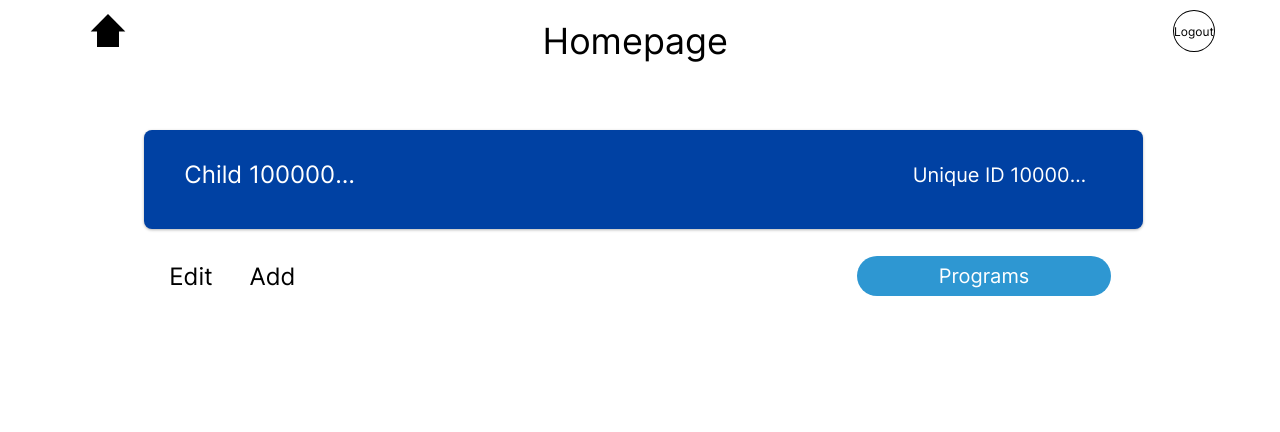
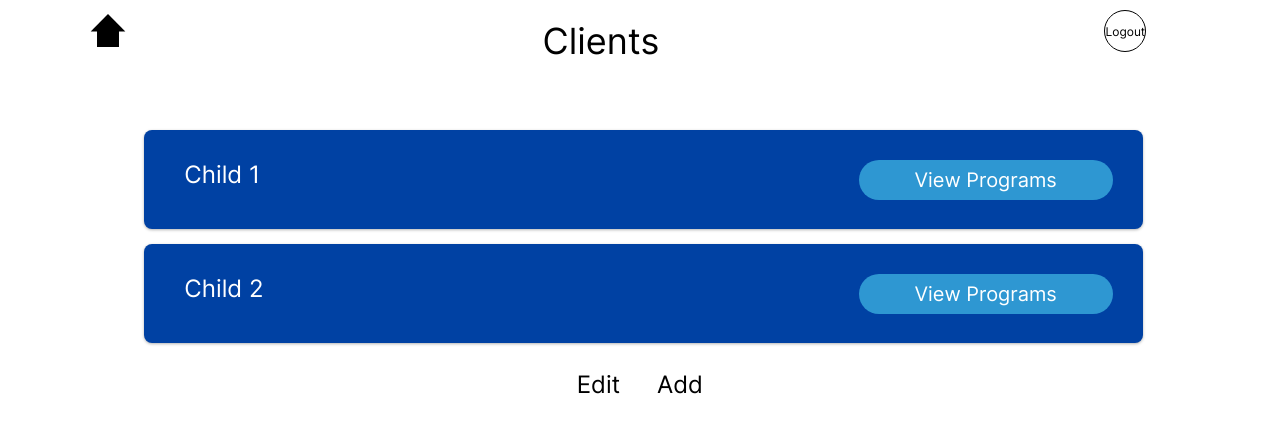
Before and after one commit to msmhatre18/fydp_FE, a React (Create React App) app: page /homepagepatients in a window 1280 px wide. Shown: the top 432 px of the page. Built offline with nearby package versions, Linux system fonts and the light colour scheme.

Commit message:
wip on forgot password and programs homepage

```diff
--- a/src/components/ChildRowUniqueID/index.jsx
+++ /dev/null
@@ -1,30 +0,0 @@
-import React from "react";
-import './../../styles/Homepage.css';
-import { Text } from "components";
-
-const ChildRowUniqueID = (props) => {
-  return (
-    <>
-      <div className={`home-page ${props.className}`}>
-        <Text
-          className="text-container"
-          as="h4"
-          variant="h4"
-        >
-          {props.prop1}
-        </Text>
-        <Text
-          className="text-container"
-          as="h5"
-          variant="h5"
-        >
-          {props.prop2}
-        </Text>
-      </div>
-    </>
-  );
-};
-
-ChildRowUniqueID.defaultProps = {};
-
-export default ChildRowUniqueID;
--- /dev/null
+++ b/src/components/ClientRow/index.jsx
@@ -0,0 +1,31 @@
+import React from "react";
+import './../../styles/Homepage.css';
+import { Text, Button } from "components";
+import { useNavigate } from "react-router-dom";
+
+const ClientRow = ({className, kidsabilityId}) => {
+  const navigate = useNavigate();
+  return (
+    <>
+      <div className={`home-page ${className}`}>
+        <Text
+          className="text-container"
+          as="h4"
+          variant="h4"
+        >
+          {kidsabilityId}
+        </Text>
+        <Button
+              className="common-pointer bg-blue_600 cursor-pointer font-normal leading-[normal] min-w-[254px] md:ml-[0] ml-[561px] not-italic py-[8px] rounded-[21px] text-[20px] text-center text-white_A700 w-[auto]"
+              onClick={() => navigate("/programsnoneopen")}
+            >
+              View Programs
+        </Button>
+      </div>
+    </>
+  );
+};
+
+ClientRow.defaultProps = {};
+
+export default ClientRow;
--- a/src/pages/ForgotPasswordPage/index.jsx
+++ b/src/pages/ForgotPasswordPage/index.jsx
@@ -1,10 +1,26 @@
 import React from "react";
-
+import { useState } from "react";
 import { Text, Input, Button } from "components";
 import { useNavigate } from "react-router-dom";
+import { axiosClient } from "constants/constants";
 
 const ForgotPasswordPagePage = () => {
   const navigate = useNavigate();
+  const [email, setEmail] = useState("");
+
+  const handleEmailChange = (e) => {
+    setEmail(e.target.value);
+  };
+
+
+  const handleSubmit = () => {
+    axiosClient
+        .post("/forgot-password", { email: email})
+        .then((response) => {
+          console.log(response);
+          navigate("/passwordrequestedpage");
+        })
+  }
 
   return (
     <>
@@ -30,10 +46,12 @@ const ForgotPasswordPagePage = () => {
             type="email"
             name="group182"
             placeholder="Email"
+            value={email}
+            onChange={handleEmailChange}
           ></Input>
           <Button
             className="common-pointer bg-blue_600 cursor-pointer font-normal leading-[normal] min-w-[254px] not-italic py-[8px] rounded-[21px] text-[20px] text-black_900 text-center w-[auto]"
-            onClick={() => navigate("/passwordrequestedpage")}
+            onClick={handleSubmit}
           >
             Request Password Reset
           </Button>
--- a/src/pages/Homepagepatients/index.jsx
+++ b/src/pages/Homepagepatients/index.jsx
@@ -1,6 +1,6 @@
 import React from "react";
 
-import ChildRowUniqueID from "components/ChildRowUniqueID";
+import ClientRow from "components/ClientRow";
 import { Text, Button, Img } from "components";
 import { useNavigate } from "react-router-dom";
 
@@ -22,7 +22,7 @@ const HomepagepatientsPage = () => {
             as="h2"
             variant="h2"
           >
-            Homepage
+            Clients
           </Text>
           <Text
             className="bg-white_A700 flex h-[40px] items-center justify-center mb-[12px] md:ml-[0] ml-[446px] not-italic outline outline-[1px] outline-black_900 rounded-[50%] text-black_900 text-center w-[40px]"
@@ -34,7 +34,8 @@ const HomepagepatientsPage = () => {
         </div>
 
         <div className="flex flex-col items-center justify-center mt-10 w-full md:flex-row md:gap-4 md:justify-between md:mt-20">
-          <ChildRowUniqueID prop1="Child 100000000000000000000" prop2="Unique ID 10000000000000000" className="flex flex-row items-end justify-start md:ml-[0] ml-[7px] mt-[40px] md:w-[100%] w-[78%]" />
+          <ClientRow kidsabilityId="Child 1" className="flex flex-row items-end justify-start md:ml-[0] ml-[7px] mt-[40px] md:w-[100%] w-[78%]" />
+          <ClientRow kidsabilityId="Child 2" className="flex flex-row items-end justify-start md:ml-[0] ml-[7px] mt-[40px] md:w-[100%] w-[78%]" />
         </div>
 
         <div className="flex md:flex-col flex-row md:gap-[20px] items-center justify-center mt-[15px] md:w-[100%] w-[96%]">
@@ -44,12 +45,6 @@ const HomepagepatientsPage = () => {
             <Button className="bg-transparent cursor-pointer font-normal leading-[normal] min-w-[47px] md:ml-[0] ml-[36px] not-italic sm:text-[20px] md:text-[22px] text-[24px] text-black_900 text-center w-[auto]">
               Add
             </Button>
-            <Button
-              className="common-pointer bg-blue_600 cursor-pointer font-normal leading-[normal] min-w-[254px] md:ml-[0] ml-[561px] not-italic py-[8px] rounded-[21px] text-[20px] text-center text-white_A700 w-[auto]"
-              onClick={() => navigate("/programsnoneopen")}
-            >
-              Programs
-            </Button>
         </div>
       </div>
     </>
```
